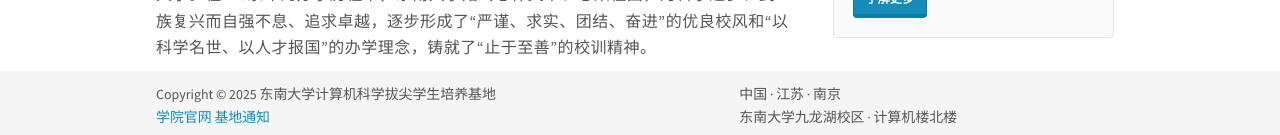
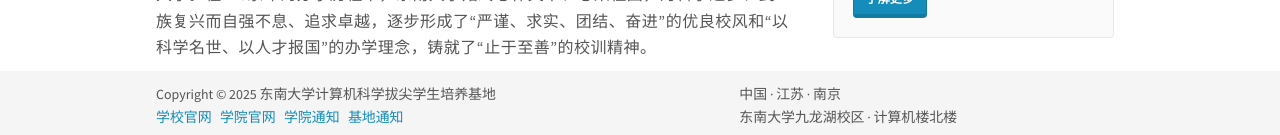
Before and after one commit to ChPu437/chpu437.github.io, a Jekyll site: the page built from _pages/home.md, in a window 1280 px wide and 1178 px high. Shown: the part 1040-1175 px from the top of the window. Built offline with Jekyll 4.4.1, drawn with Linux system fonts in a browser that asks for light colours; nearby versions of some CDN libraries.

Commit message:
feat: footer添加更多链接

```diff
--- a/_includes/footer.html
+++ b/_includes/footer.html
@@ -7,8 +7,10 @@
 				<small>
 				Copyright &copy 20{{ site.time | date: '%y' }} 东南大学计算机科学拔尖学生培养基地 <br />
 
-				<a href="https://cs.seu.edu.cn">学院官网 </a>
-				<a href="https://cs.seu.edu.cn/49434/list.htm">基地通知 </a>
+				<a href="https://www.seu.edu.cn">学校官网&nbsp;&nbsp;</a>
+				<a href="https://cs.seu.edu.cn">学院官网&nbsp;&nbsp;</a>
+				<a href="https://cs.seu.edu.cn/49342/list.htm">学院通知&nbsp;&nbsp;</a>
+				<a href="https://cs.seu.edu.cn/49434/list.htm">基地通知&nbsp;&nbsp;</a>
 				</small>
 			</div>
 
```
